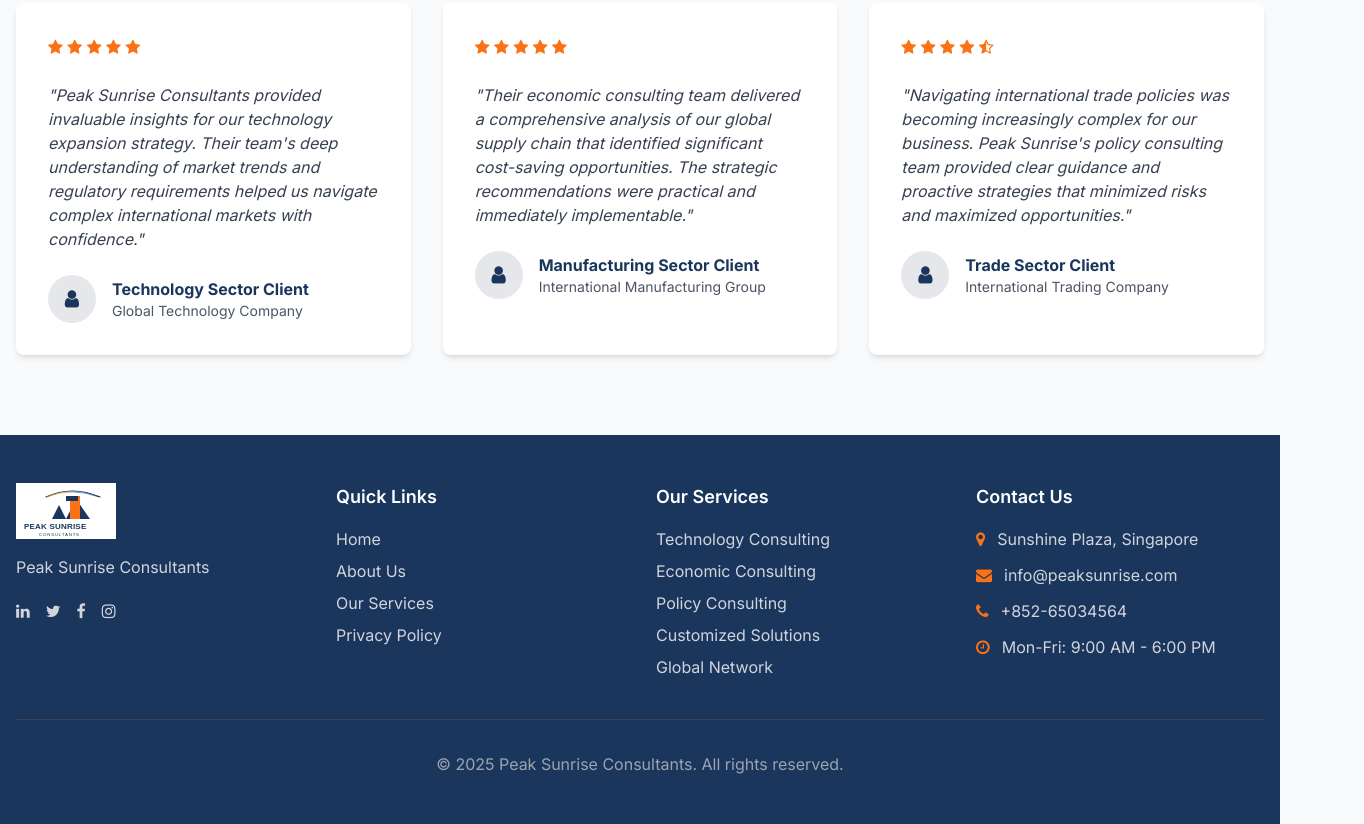
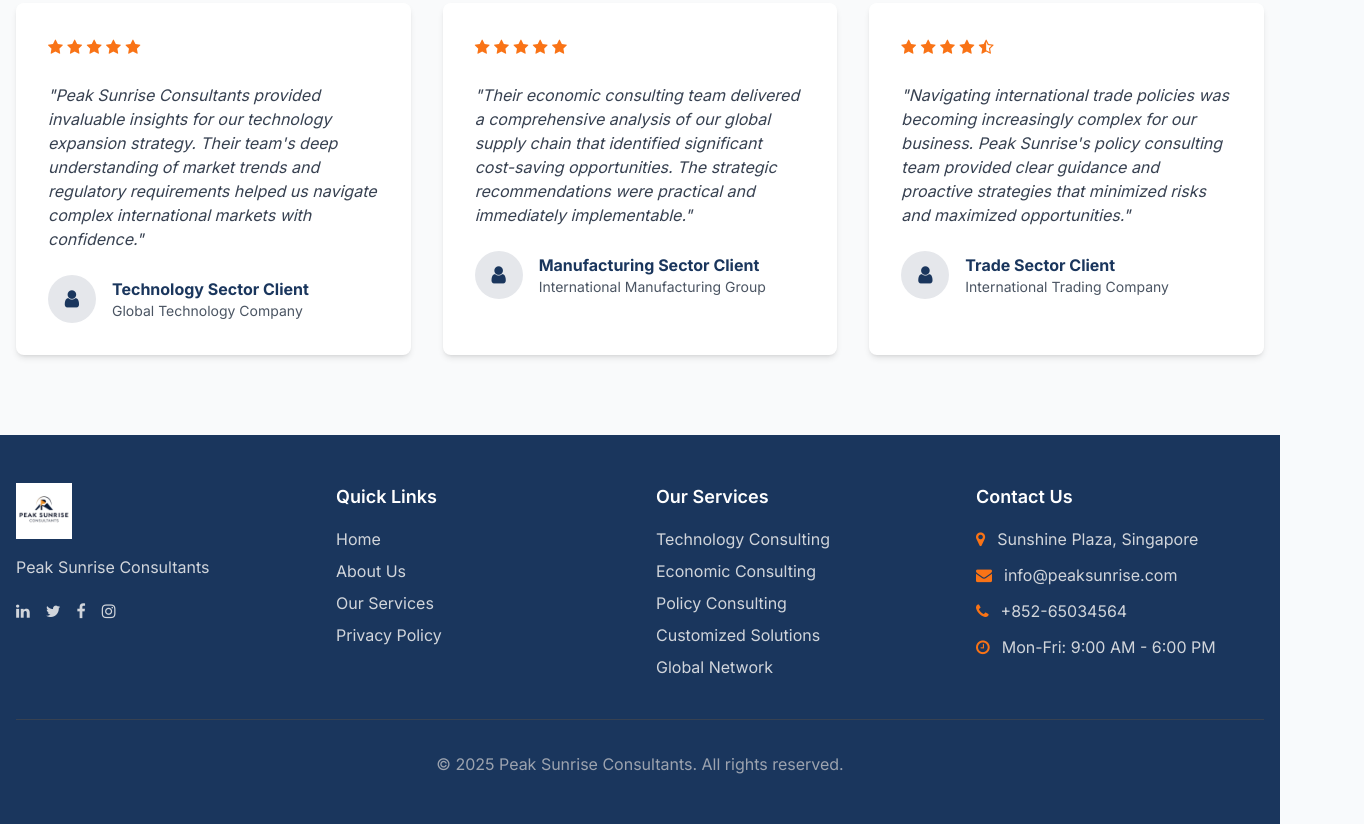
Before and after one commit to 1canapecoo/web_test, a plain HTML site: page index.html in a window 1280 px wide. Shown: the part 4475-5299 px from the top of the page, 1364 px wide, since content can reach past the window. Drawn offline with nearby package versions, Linux system fonts and the light colour scheme.

Commit message:
Update index.html

```diff
--- a/index.html
+++ b/index.html
@@ -531,7 +531,7 @@
         <div class="container mx-auto px-4">
             <div class="grid grid-cols-1 md:grid-cols-2 lg:grid-cols-4 gap-8">
                 <div data-aos="fade-up">
-                    <img src="static/images/logo.svg" alt="Peak Sunrise Consultants Logo" class="h-14 mb-4">
+                    <img src="./logo.png" alt="Peak Sunrise Consultants Logo" class="h-14 mb-4">
                     <p class="text-gray-300 mb-6">
                         Peak Sunrise Consultants
                     </p>
```
